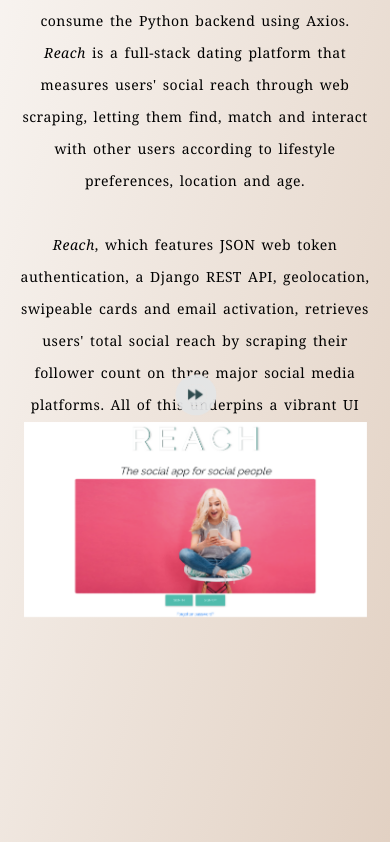
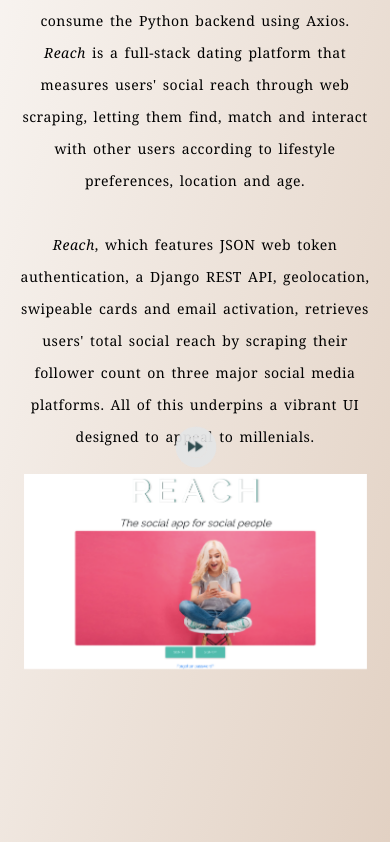
Before and after one commit to jah1603/jQuery-ReactJS-carousels, a React (Create React App) app: page /portfolio in a window 390 px wide. Shown: the part 601-1443 px from the top of the page. Built offline with nearby package versions, Linux system fonts and the light colour scheme.

Commit message:
portfolio page image position responsive

```diff
--- a/src/App.css
+++ b/src/App.css
@@ -72,7 +72,11 @@
 
 @media screen and (max-width: 414px) {
   .pulse{
-    margin-top: 230%;
+    margin-top: 225%;
+    margin-left: 47%;
+  }
+  .reach-pulse{
+    margin-top: 245%;
     margin-left: 47%;
   }
   .story{
@@ -117,7 +121,11 @@
 
 @media screen and (max-width: 320px) {
   .pulse{
-    margin-top: 380%;
+    margin-top: 340%;
+    margin-left: 47%;
+  }
+  .reach-pulse{
+    margin-top: 360%;
     margin-left: 47%;
   }
   .story{
--- a/src/components/ReachCarousel.js
+++ b/src/components/ReachCarousel.js
@@ -60,7 +60,7 @@
       <div id="cf7">
 
       <p id="cf7_controls" style={{justifyContent: 'center', overflow: 'visible'}}>
-        <div className="pulse" style={{backgroundImage: "url(" + Background + ")"}}>
+        <div className="pulse reach-pulse" style={{backgroundImage: "url(" + Background + ")"}}>
         <span className="selected"> </span>
         </div>
       </p>
```
